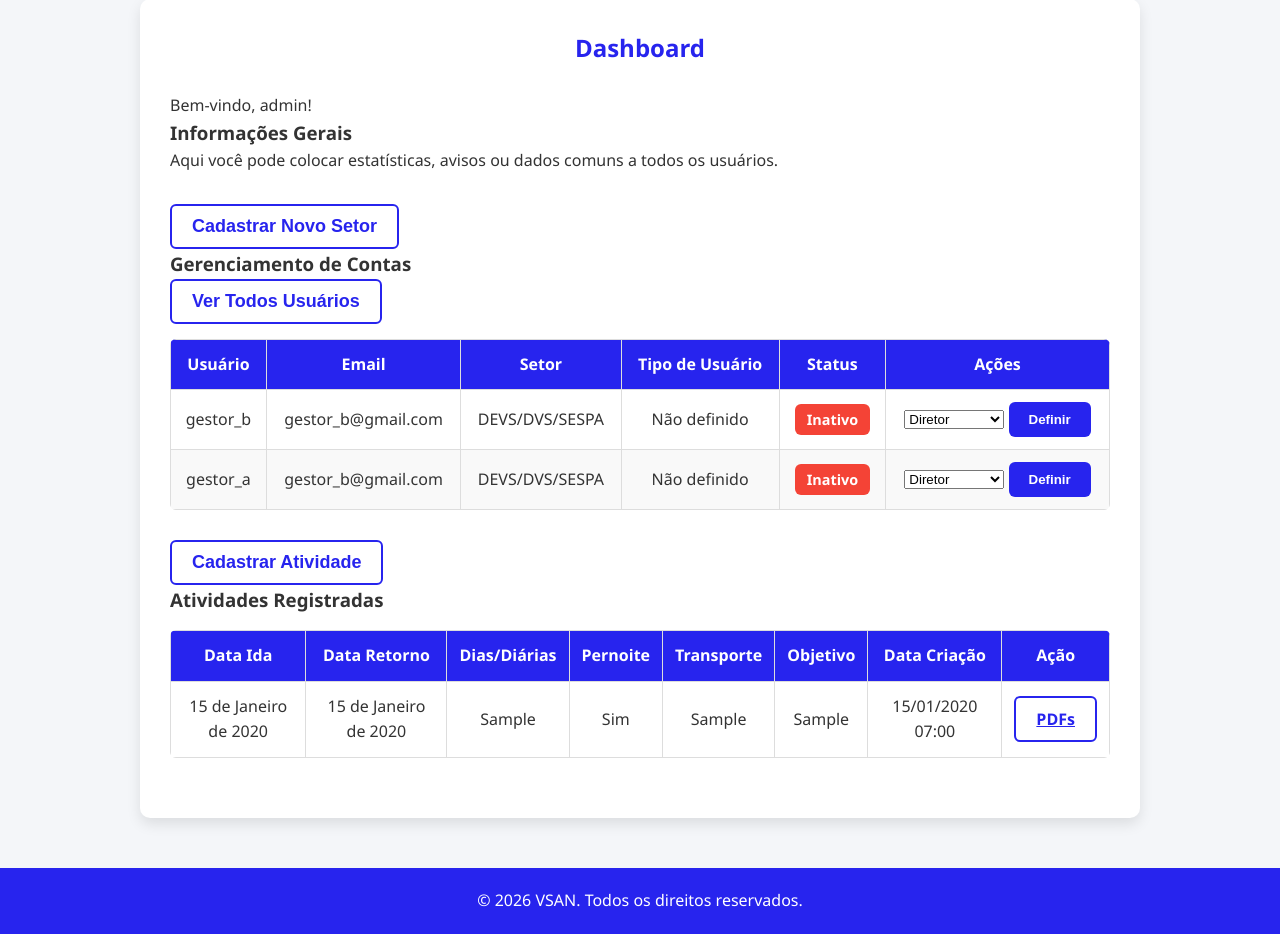
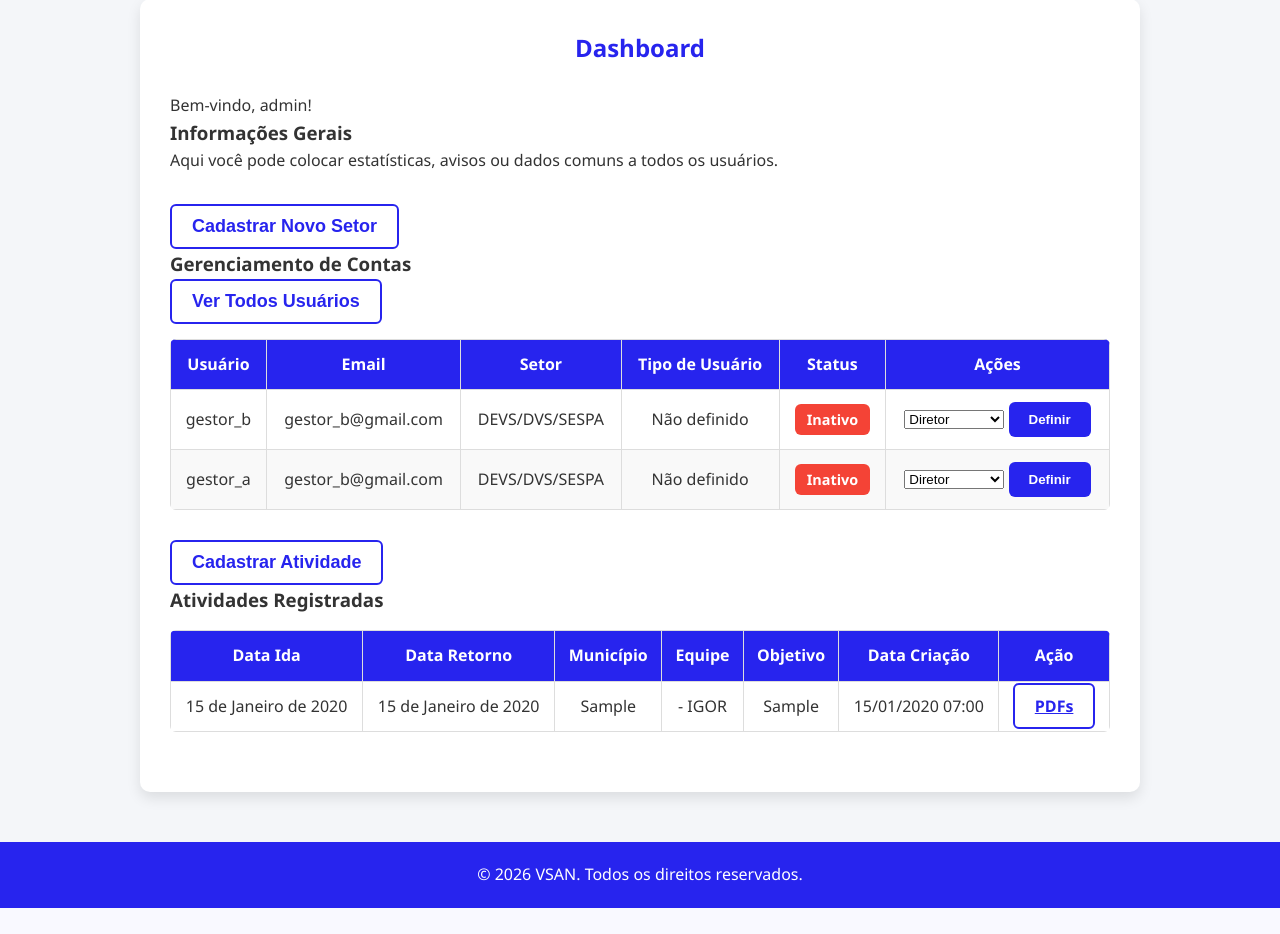
Before and after one commit to Jailsonsalima/vsan, a Django app: page /dashboard/ in a window 1280 px wide. Shown: the part 115-1049 px from the top of the page. After the commit the page ends 1023 px from the top, so only its background shows below. Run offline with Django 5.2, Linux system fonts and the light colour scheme; a user stored in the database is signed in; data comes from the database, SQL or seed files in the repository; tables that the repository leaves empty hold one stand-in row (values such as "Sample post").

Commit message:
Exibir primeiro nome e equipe no dashboard
Adiciona o método Servidor.primeiro_nome() que retorna o primeiro nome do servidor. Atualiza o template do dashboard para mostrar o município e listar a equipe vinculada (usando primeiro_nome) em vez de exibir apenas campos antigos; algumas colunas (Dias/Diárias e Transporte) foram comentadas para remoção/ajuste visual.

```diff
--- a/servidores/models.py
+++ b/servidores/models.py
@@ -23,5 +23,8 @@ class Servidor(models.Model):
     conta = models.CharField(max_length=30, blank=True, null=True)
     chefia = models.CharField(max_length=150, blank=True, null=True)
 
+    def primeiro_nome(self):
+        return self.nome.split()[0]
+
     def __str__(self):
         return f"{self.nome} - {self.matricula}"
--- a/usuarios/templates/usuarios/dashboard.html
+++ b/usuarios/templates/usuarios/dashboard.html
@@ -97,9 +97,11 @@
                     <th>Tipo de Atividade</th>-->
                     <th>Data Ida</th>
                     <th>Data Retorno</th>
-                    <th>Dias/Diárias</th>
+                    <!--<th>Dias/Diárias</th>
                     <th>Pernoite</th>
-                    <th>Transporte</th>
+                    <th>Transporte</th>-->
+                    <th>Município</th>
+                    <th>Equipe</th>
                     <th>Objetivo</th>
 
                     <th>Data Criação</th>
@@ -115,9 +117,17 @@
                     <td>{{ atividade.tipo_atividade }}</td>-->
                     <td>{{ atividade.data_ida }}</td>
                     <td>{{ atividade.data_retorno }}</td>
-                    <td>{{ atividade.dias_diarias }}</td>
+                    <!--<td>{{ atividade.dias_diarias }}</td>
                     <td>{{ atividade.pernoite }}</td>
-                    <td>{{ atividade.transporte }}</td>
+                    <td>{{ atividade.transporte }}</td>-->
+                    <td>{{ atividade.municipio }}</td>
+                    <td>
+                        {% for servidor in atividade.servidores.all %}
+                            - {{ servidor.primeiro_nome }}{% if not forloop.last %}, {% endif %}
+                        {% empty %}
+                            Nenhum servidor vinculado
+                        {% endfor %}
+                    </td>
                     <td>{{ atividade.objetivo }}</td>
 
                     <td>{{ atividade.data_criacao|date:"d/m/Y H:i" }}</td>
```
